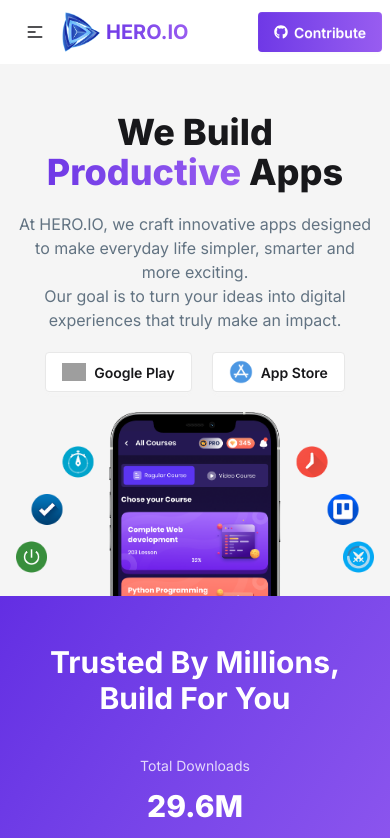
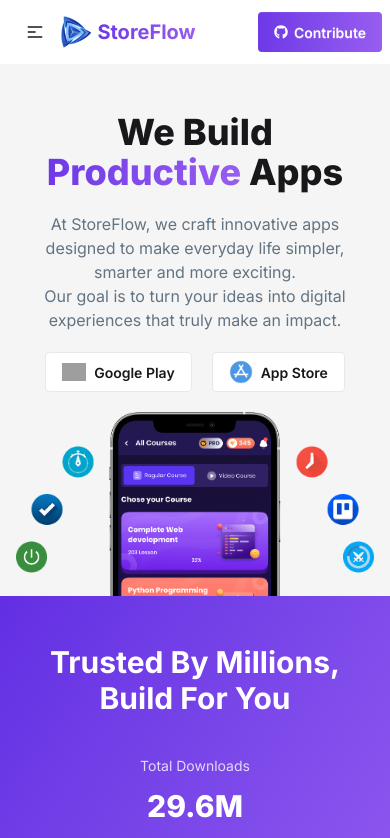
Before and after one commit to mramitkb/Hero-IO-A8, a React (Vite) app: page / in a window 390 px wide. Shown: the top 838 px of the page. Built offline with nearby package versions, Linux system fonts and the light colour scheme; grey boxes are pictures that could not be loaded.

Commit message:
Assignment-3 completed

```diff
--- a/src/Components/Footer/Footer.jsx
+++ b/src/Components/Footer/Footer.jsx
@@ -12,13 +12,14 @@
   return (
     <div className="bg-neutral text-neutral-content p-10">
       <footer className="footer sm:footer-horizontal w-11/12 mx-auto">
-        <div className="w-full flex flex-col items-start justify-center">
+        <div className="w-full flex flex-col items-start justify-center space-y-2">
           <Link to="/" className="flex items-center justify-center gap-1">
-            <img className="w-12" src={logo} alt="" />
+            <img className="w-8 md:w-10" src={logo} alt="" />
             <h1 className="text-2xl font-bold bg-linear-to-r from-[#6F38E6] to-[#985CF0] bg-clip-text text-transparent">
-              HERO.IO
+              StoreFlow
             </h1>
           </Link>
+          <p className="text-center text-[#a0abb4]">"Building smart, productive apps for our clients. Turning ideas into powerful digital solutions."</p>
         </div>
         <div>
           <h1 className="footer-title text-base">LEGAL</h1>
@@ -56,7 +57,7 @@
             <label>Enter Your Email</label>
             <div className="join mt-2">
               <input
-                type="text"
+                type="email"
                 placeholder="Your Email"
                 className="input input-bordered join-item text-black outline-none border-none"
               />
@@ -86,7 +87,7 @@
         </form>
       </footer>
       <hr className=" my-5 border-gray-600 border-dashed"/>
-      <p className="text-[12px] text-center text-gray-300"> <span className="bg-linear-to-r from-[#6F38E6] to-[#985CF0] bg-clip-text text-transparent font-semibold">HERO.IO</span> &copy; {new Date().getFullYear()} - All Right Reserved.</p>
+      <p className="text-[12px] text-center text-gray-300"> <span className="bg-linear-to-r from-[#6F38E6] to-[#985CF0] bg-clip-text text-transparent font-semibold">StoreFlow</span> &copy; {new Date().getFullYear()} - All Right Reserved.</p>
     </div>
   );
 };
--- a/src/Components/Header/Banner/Banner.jsx
+++ b/src/Components/Header/Banner/Banner.jsx
@@ -15,7 +15,7 @@
         Apps
       </h1>
       <p className="text-[#627382]">
-        At HERO.IO, we craft innovative apps designed to make everyday life
+        At StoreFlow, we craft innovative apps designed to make everyday life
         simpler, smarter and more exciting. <br /> Our goal is to turn your ideas into
         digital experiences that truly make an impact.
       </p>
--- a/src/Components/Header/Navbar/Navbar.jsx
+++ b/src/Components/Header/Navbar/Navbar.jsx
@@ -5,9 +5,9 @@
 
 const Navbar = () => {
     const navLinks = <>
-            <NavLink to="/" className={({isActive}) => isActive ? "bg-linear-to-r from-[#6F38E6] to-[#985CF0] bg-clip-text text-transparent font-semibold underline underline-offset-2": ""}>Home</NavLink>
-            <NavLink to="/apps" className={({isActive}) => isActive ? "bg-linear-to-r from-[#6F38E6] to-[#985CF0] bg-clip-text text-transparent font-semibold underline underline-offset-2": ""}>Apps</NavLink>
-            <NavLink to="/installation" className={({isActive}) => isActive ? "bg-linear-to-r from-[#6F38E6] to-[#985CF0] bg-clip-text text-transparent font-semibold underline underline-offset-2": ""}>Installation</NavLink>
+            <NavLink to="/" className={({isActive}) => isActive ? "bg-linear-to-r from-[#6F38E6] to-[#985CF0] bg-clip-text text-transparent font-semibold underline underline-offset-4": ""}>Home</NavLink>
+            <NavLink to="/apps" className={({isActive}) => isActive ? "bg-linear-to-r from-[#6F38E6] to-[#985CF0] bg-clip-text text-transparent font-semibold underline underline-offset-4": ""}>Apps</NavLink>
+            <NavLink to="/installation" className={({isActive}) => isActive ? "bg-linear-to-r from-[#6F38E6] to-[#985CF0] bg-clip-text text-transparent font-semibold underline underline-offset-4": ""}>Installation</NavLink>
     </>
   return (
     <div className="bg-base-100 shadow-sm">
@@ -39,12 +39,12 @@
             </ul>
           </div>
           <Link to="/" className="flex items-center justify-center gap-1">
-            <img className="w-10 md:w-12" src={logo} alt="" />
-            <h1 className="text-xl md:text-2xl font-bold bg-linear-to-r from-[#6F38E6] to-[#985CF0] bg-clip-text text-transparent">HERO.IO</h1>
+            <img className="w-8 md:w-10" src={logo} alt="" />
+            <h1 className="text-xl md:text-2xl font-bold bg-linear-to-r from-[#6F38E6] to-[#985CF0] bg-clip-text text-transparent">StoreFlow</h1>
           </Link>
         </div>
         <div className="navbar-center hidden lg:flex">
-          <ul className="menu menu-horizontal px-1 gap-3 [&_a.active]:bg-linear-to-r [&_a.active]:from-[#6F38E6] [&_a.active]:to-[#985CF0] [&_a.active]:bg-clip-text [&_a.active]:text-transparent [&_a.active]:font-semibold [&_a.active]:underline [&_a.active]:underline-offset-2">
+          <ul className="menu menu-horizontal px-1 gap-3 [&_a.active]:bg-linear-to-r [&_a.active]:from-[#6F38E6] [&_a.active]:to-[#985CF0] [&_a.active]:bg-clip-text [&_a.active]:text-transparent [&_a.active]:font-semibold [&_a.active]:underline [&_a.active]:underline-offset-4">
             <NavLink to="/">Home</NavLink>
             <NavLink to="/apps">Apps</NavLink>
             <NavLink to="/installation">Installation</NavLink>
--- a/src/Pages/Apps/AppCard.jsx
+++ b/src/Pages/Apps/AppCard.jsx
@@ -7,7 +7,7 @@
   const { id, image, title, downloads, ratingAvg } = app;
   return (
     <Link to={`/appDetails/${id}`} className="cursor-pointer transition-transform duration-700 hover:scale-105">
-      <div className="bg-white p-5 rounded-lg shadow-lg space-y-3">
+      <div className="bg-white hover:bg-[#c5dfcf] p-5 rounded-lg shadow-lg space-y-3">
         <div>
           <img className="rounded-lg object-cover" src={image} alt="" />
         </div>
```
Also changed, not shown: 1 other file (tests, documents, lock files or other folders).
